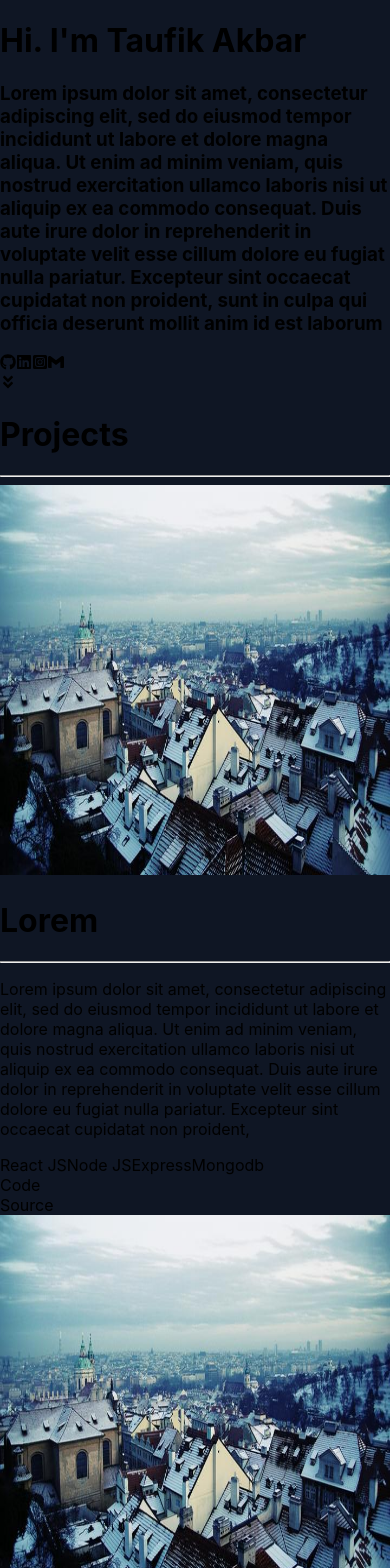
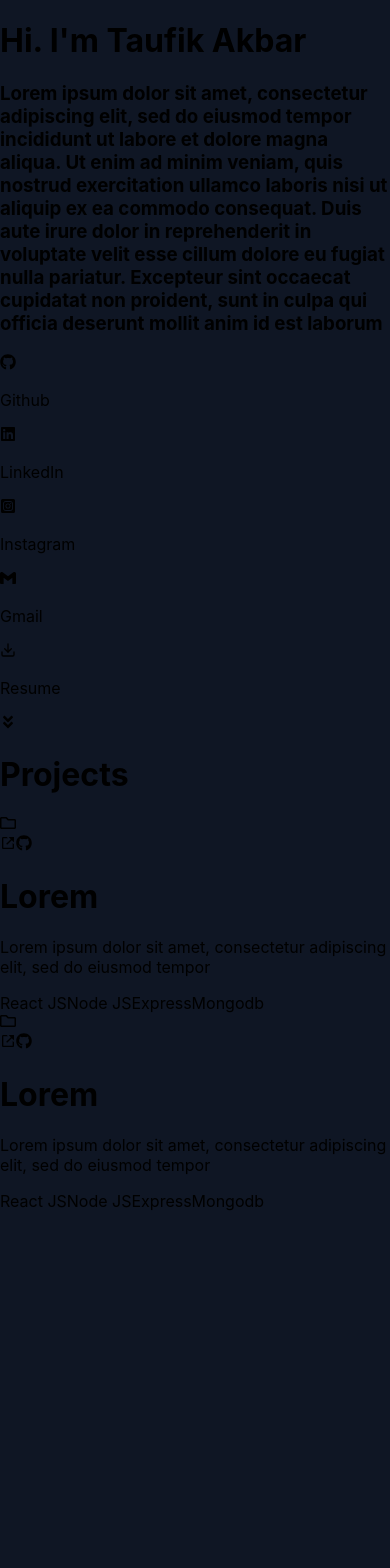
Before and after one commit to TaufikAkbar7/Portfolio-NextJS, a Next.js app in the folder portfolio/: page / in a window 390 px wide. Shown: the top 1568 px of the page. After the commit the page ends 1211 px from the top, so only its background shows below. Built offline with nearby package versions, Linux system fonts and the light colour scheme.

Commit message:
responsive hero and projects

```diff
--- a/portfolio/components/Hero/Hero.js
+++ b/portfolio/components/Hero/Hero.js
@@ -1,6 +1,7 @@
 import { hero, contact } from "../../content/data";
 import Link from "next/link"
 import { FaGithub, FaLinkedin, FaInstagramSquare, FaAngleDoubleDown } from "react-icons/fa";
+import { FiDownload } from "react-icons/fi";
 import { SiGmail } from "react-icons/si";
 import { Link as ScrollLink } from "react-scroll";
 
@@ -8,26 +9,44 @@ const Hero = () => {
   const { github, linked_in, instagram, gmail } = contact.socials
   return (
     <div className="min-h-screen flex flex-col justify-center items-center" id="hero">
-      <div className="container mx-auto font-sans flex flex-col justify-center items-center">
+      <div className="container mx-auto font-sans flex flex-col justify-center items-center p-5">
         <div className="w-8/12 flex flex-col justify-center items-center">
-          <h1 className="text-6xl font-bold text-gray-200">Hi. I'm Taufik Akbar</h1>
+          <h1 className="text-6xl font-bold text-gray-200 p-1">Hi. I'm Taufik Akbar</h1>
           <h3 className="text-2xl text-gray-300 mt-5 tracking-wide">
             {hero.desc}
           </h3>
-        </div>
-        <div className="flex flex-row justify-center items-center mt-3">
-          <Link href={github}>
-            <FaGithub className="text-3xl sm:text-3xl md:text-3xl mr-3 text-white cursor-pointer hover:text-gray-400" />
-          </Link>
-          <Link href={linked_in}>
-            <FaLinkedin className="text-3xl sm:text-3xl md:text-3xl mr-3 text-white cursor-pointer hover:text-gray-400" />
-          </Link>
-          <Link href={instagram}>
-            <FaInstagramSquare className="text-3xl sm:text-3xl md:text-3xl mr-3 text-white cursor-pointer hover:text-gray-400" />
-          </Link>
-          <Link href={gmail}>
-            <SiGmail className="text-3xl sm:text-3xl md:text-3xl text-white cursor-pointer hover:text-gray-400" />
-          </Link>
+          <div className="flex flex-wrap justify-center items-center mt-5">
+            <div className="flex flex-row justify-center items-center p-2 text-gray-200 cursor-pointer hover:text-gray-400">
+              <Link href={github}>
+                <FaGithub className="text-xl mr-3 md:text-3xl" />
+              </Link>
+              <p>Github</p>
+            </div>
+            <div className="flex flex-row justify-center items-center p-2  text-gray-200 cursor-pointer hover:text-gray-400">
+              <Link href={linked_in}>
+                <FaLinkedin className="text-xl mr-3 md:text-3xl" />
+              </Link>
+              <p>LinkedIn</p>
+            </div>
+            <div className="flex flex-row justify-center items-center p-2  text-gray-200 cursor-pointer hover:text-gray-400">
+              <Link href={instagram}>
+                <FaInstagramSquare className="text-xl mr-3 md:text-3xl" />
+              </Link>
+              <p>Instagram</p>
+            </div>
+            <div className="flex flex-row justify-center items-center p-2  text-gray-200 cursor-pointer hover:text-gray-400">
+              <Link href={gmail}>
+                <SiGmail className="text-xl mr-3 md:text-3xl" />
+              </Link>
+              <p>Gmail</p>
+            </div>
+            <div className="flex flex-row justify-center items-center p-2  text-gray-200 cursor-pointer hover:text-gray-400">
+              <Link href={github}>
+                <FiDownload className="text-xl mr-3 md:text-3xl" />
+              </Link>
+              <p>Resume</p>
+            </div>
+          </div>
         </div>
       </div>
       <div className="animate-bounce text-3xl text-white cursor-pointer mt-10">
--- a/portfolio/components/Projects/Projects.js
+++ b/portfolio/components/Projects/Projects.js
@@ -1,6 +1,8 @@
-import Image from "next/image";
 import { project } from "../../content/data";
 import { Judul } from "../atoms";
+import { FaRegFolder } from "react-icons/fa";
+import { BiLinkExternal } from "react-icons/bi";
+import { FaGithub } from "react-icons/fa";
 import Link from "next/link";
 
 const Projects = () => {
@@ -9,17 +11,17 @@ const Projects = () => {
       <Judul text={project.title} marginTop="mt-14" width="w-40" height="h-2" fontSize="text-5xl" fontWeight="font-bold"/>
       <div className="flex flex-wrap justify-center items-center container mx-auto mt-5">
         {project.projects.map((item, i) => (
-          <div className="sm:w-1/2 lg:w-1/3 md:ml-4 md:mr-4 md:mt-5 sm:mt-5 sm:ml-1 sm:mr-3" key={i}>
-          <div className="h-full border-2 border-white border-opacity-60 rounded-lg overflow-hidden">
-            <Image
-              src={item.img}
-              alt="project"
-              width={500}
-              height={500}
-              className="w-full object-cover object-center"
-            />
+          <div className="mt-5 p-5 sm:w-1/2 lg:w-1/3 md:ml-4 md:mr-4 md:mt-5 sm:mt-5 sm:ml-1 sm:mr-3" key={i}>
+          <div className="h-full rounded-lg overflow-hidden bg-gray-700">
             <div className="p-6 flex flex-col items-center">
-              <Judul text={item.project_name} width="w-20" height="h-2" fontSize="text-2xl" fontWeight="font-medium"/>
+              <div className="flex flex-row justify-between items-start w-full">
+                <FaRegFolder className="text-4xl"/>
+                <div className="text-2xl flex flex-row">
+                <BiLinkExternal className="mr-3  cursor-pointer hover:text-gray-400"/>
+                <FaGithub className="cursor-pointer hover:text-gray-400"/>
+                </div>
+              </div>
+              <Judul text={item.project_name} fontSize="text-2xl" fontWeight="font-medium"/>
               <div className="container mx-auto mt-4 relative items-center">
                 <p className="text-white tracking-normal">
                   {item.project_desc}
@@ -27,20 +29,11 @@ const Projects = () => {
               </div>
               <div className="container mx-auto mt-3 flex flex-wrap justify-center">
               {item.stacks.map((stack, i) => (
-                 <span className="rounded-full py-1 px-3 bg-gray-500 mt-2 m-1" key={i}>
+                 <span className="mt-2 m-1 text-gray-400 text-sm" key={i}>
                     {stack}
                   </span>
                 ))}
                 </div>
-            </div>
-            <div className="flex flex-row justify-center">
-              {item.links.map((btn, i) => (
-                <Link key={i} href={btn.link}>
-                  <div className="m-5 cursor-pointer border bg-blue-500 border-blue-500 text-white font-bold py-2 px-4 rounded hover:bg-transparent hover:text-blue-500 hover:border-blue-500">
-                  {btn.name}
-                  </div>
-                </Link>
-              ))}
             </div>
           </div>
         </div>
--- a/portfolio/components/atoms/Judul/Judul.js
+++ b/portfolio/components/atoms/Judul/Judul.js
@@ -1,8 +1,7 @@
-const Judul = ({ text, width, height, fontSize, fontWeight, marginTop }) => {
+const Judul = ({ text, fontSize, fontWeight, marginTop }) => {
   return (
     <div className={`flex flex-col justify-center items-center ${marginTop}`}>
       <h1 className={`${fontSize} ${fontWeight} text-gray-200`}>{text}</h1>
-      <hr className={`${width} ${height} mt-3 border-4 border-blue-500`}/>
     </div>
   );
 };
--- a/portfolio/content/data.js
+++ b/portfolio/content/data.js
@@ -67,7 +67,7 @@ const project = {
         {
             img: pic,
             project_name: "Lorem",
-            project_desc: "Lorem ipsum dolor sit amet, consectetur adipiscing elit, sed do eiusmod tempor incididunt ut labore et dolore magna aliqua. Ut enim ad minim veniam, quis nostrud exercitation ullamco laboris nisi ut aliquip ex ea commodo consequat. Duis aute irure dolor in reprehenderit in voluptate velit esse cillum dolore eu fugiat nulla pariatur. Excepteur sint occaecat cupidatat non proident,",
+            project_desc: "Lorem ipsum dolor sit amet, consectetur adipiscing elit, sed do eiusmod tempor",
             stacks: [
                 "React JS",
                 "Node JS",
@@ -88,7 +88,7 @@ const project = {
         {
             img: pic,
             project_name: "Lorem",
-            project_desc: "Lorem ipsum dolor sit amet, consectetur adipiscing elit, sed do eiusmod tempor incididunt ut labore et dolore magna aliqua. Ut enim ad minim veniam, quis nostrud exercitation ullamco laboris nisi ut aliquip ex ea commodo consequat. Duis aute irure dolor in reprehenderit in voluptate velit esse cillum dolore eu fugiat nulla pariatur. Excepteur sint occaecat cupidatat non proident,",
+            project_desc: "Lorem ipsum dolor sit amet, consectetur adipiscing elit, sed do eiusmod tempor",
             stacks: [
                 "React JS",
                 "Node JS",
--- a/portfolio/styles/Home.module.css
+++ /dev/null
@@ -1,121 +0,0 @@
-.container {
-  min-height: 100vh;
-  padding: 0 0.5rem;
-  display: flex;
-  flex-direction: column;
-  justify-content: center;
-  align-items: center;
-  height: 100vh;
-}
-
-.main {
-  padding: 5rem 0;
-  flex: 1;
-  display: flex;
-  flex-direction: column;
-  justify-content: center;
-  align-items: center;
-}
-
-.footer {
-  width: 100%;
-  height: 100px;
-  border-top: 1px solid #eaeaea;
-  display: flex;
-  justify-content: center;
-  align-items: center;
-}
-
-.footer a {
-  display: flex;
-  justify-content: center;
-  align-items: center;
-  flex-grow: 1;
-}
-
-.title a {
-  color: #0070f3;
-  text-decoration: none;
-}
-
-.title a:hover,
-.title a:focus,
-.title a:active {
-  text-decoration: underline;
-}
-
-.title {
-  margin: 0;
-  line-height: 1.15;
-  font-size: 4rem;
-}
-
-.title,
-.description {
-  text-align: center;
-}
-
-.description {
-  line-height: 1.5;
-  font-size: 1.5rem;
-}
-
-.code {
-  background: #fafafa;
-  border-radius: 5px;
-  padding: 0.75rem;
-  font-size: 1.1rem;
-  font-family: Menlo, Monaco, Lucida Console, Liberation Mono, DejaVu Sans Mono,
-    Bitstream Vera Sans Mono, Courier New, monospace;
-}
-
-.grid {
-  display: flex;
-  align-items: center;
-  justify-content: center;
-  flex-wrap: wrap;
-  max-width: 800px;
-  margin-top: 3rem;
-}
-
-.card {
-  margin: 1rem;
-  padding: 1.5rem;
-  text-align: left;
-  color: inherit;
-  text-decoration: none;
-  border: 1px solid #eaeaea;
-  border-radius: 10px;
-  transition: color 0.15s ease, border-color 0.15s ease;
-  width: 45%;
-}
-
-.card:hover,
-.card:focus,
-.card:active {
-  color: #0070f3;
-  border-color: #0070f3;
-}
-
-.card h2 {
-  margin: 0 0 1rem 0;
-  font-size: 1.5rem;
-}
-
-.card p {
-  margin: 0;
-  font-size: 1.25rem;
-  line-height: 1.5;
-}
-
-.logo {
-  height: 1em;
-  margin-left: 0.5rem;
-}
-
-@media (max-width: 600px) {
-  .grid {
-    width: 100%;
-    flex-direction: column;
-  }
-}
```
